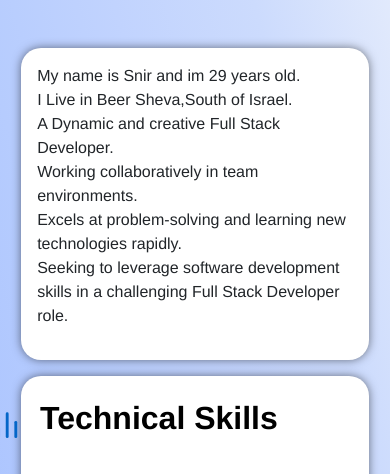
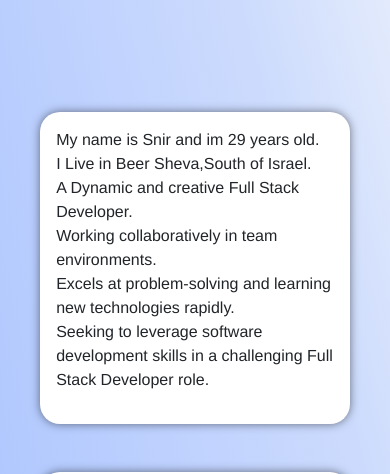
Before and after one commit to Snir4game/PortFolio, a React (Create React App) app: page / in a window 390 px wide. Shown: the part 536-1010 px from the top of the page. Built offline with nearby package versions, Linux system fonts and the light colour scheme.

Commit message:
Enhance MyPortfolio styles for better layout and responsiveness

```diff
--- a/src/components/Home/MyPortfolio.css
+++ b/src/components/Home/MyPortfolio.css
@@ -14,7 +14,6 @@
     align-items: center;
     gap: 1.5rem;
     font-family: 'Franklin Gothic Medium', 'Arial Narrow', Arial, sans-serif;
-
 }
 .Social-Media{
     padding: 20px;
@@ -25,13 +24,14 @@
 }
 .container-fluid{
     background: linear-gradient(75deg,#E2EAFC,#ABC4FF,#B6CCFE,#C1D3FE,#CCDBFD,#E2EAFC,#E2EAFC);
+    padding: 2rem;
 
 }
 .about, .SkillSection {
     padding: 3rem;
     margin: 3rem auto;
     max-width: 750px;
-    width: 80%;
+    width: 100%;
     justify-content: center;
     align-items: center;
     flex-direction: column;
@@ -55,6 +55,5 @@
     .about, .SkillSection {
         padding: 1rem;
         width: 95%;
-        margin: 1rem auto;
     }
 }
--- a/src/components/Home/MyPortfolio.jsx
+++ b/src/components/Home/MyPortfolio.jsx
@@ -37,7 +37,7 @@ const MyPortfolio = () => {
         </p>
       </div>
       <div className="SkillSection">
-        <SkillSection />
+                <SkillSection />
       </div>
       <div className="projects">
 
```
